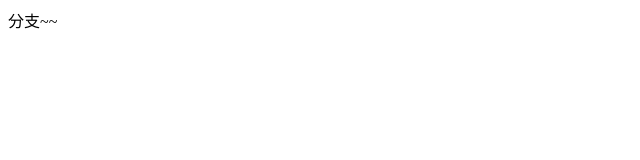
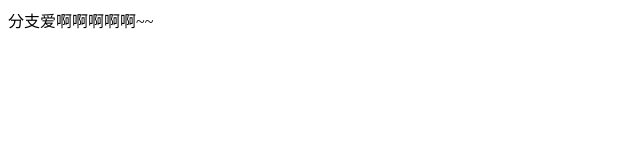
Before and after one commit to xuguojing/test, a plain HTML site: page index1.html in a window 1280 px wide. Shown: the whole page, without its empty margins (0-640 px from the left). Drawn offline with Linux system fonts and the light colour scheme.

Commit message:
tetst1.html

```diff
--- a/index1.html
+++ b/index1.html
@@ -7,6 +7,6 @@
     <title>Document</title>
 </head>
 <body>
-    分支~~
+    分支爱啊啊啊啊啊~~
 </body>
 </html>
```
